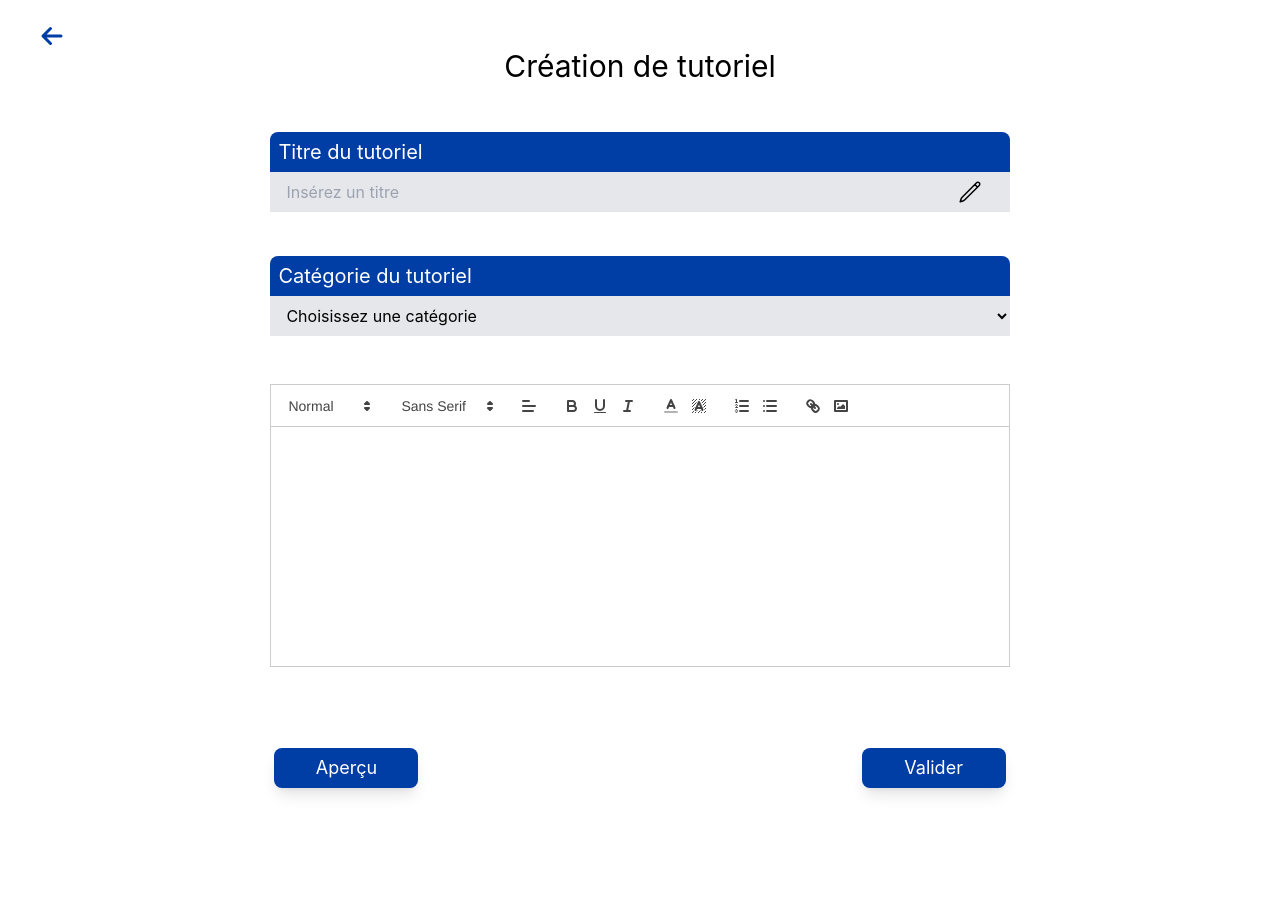
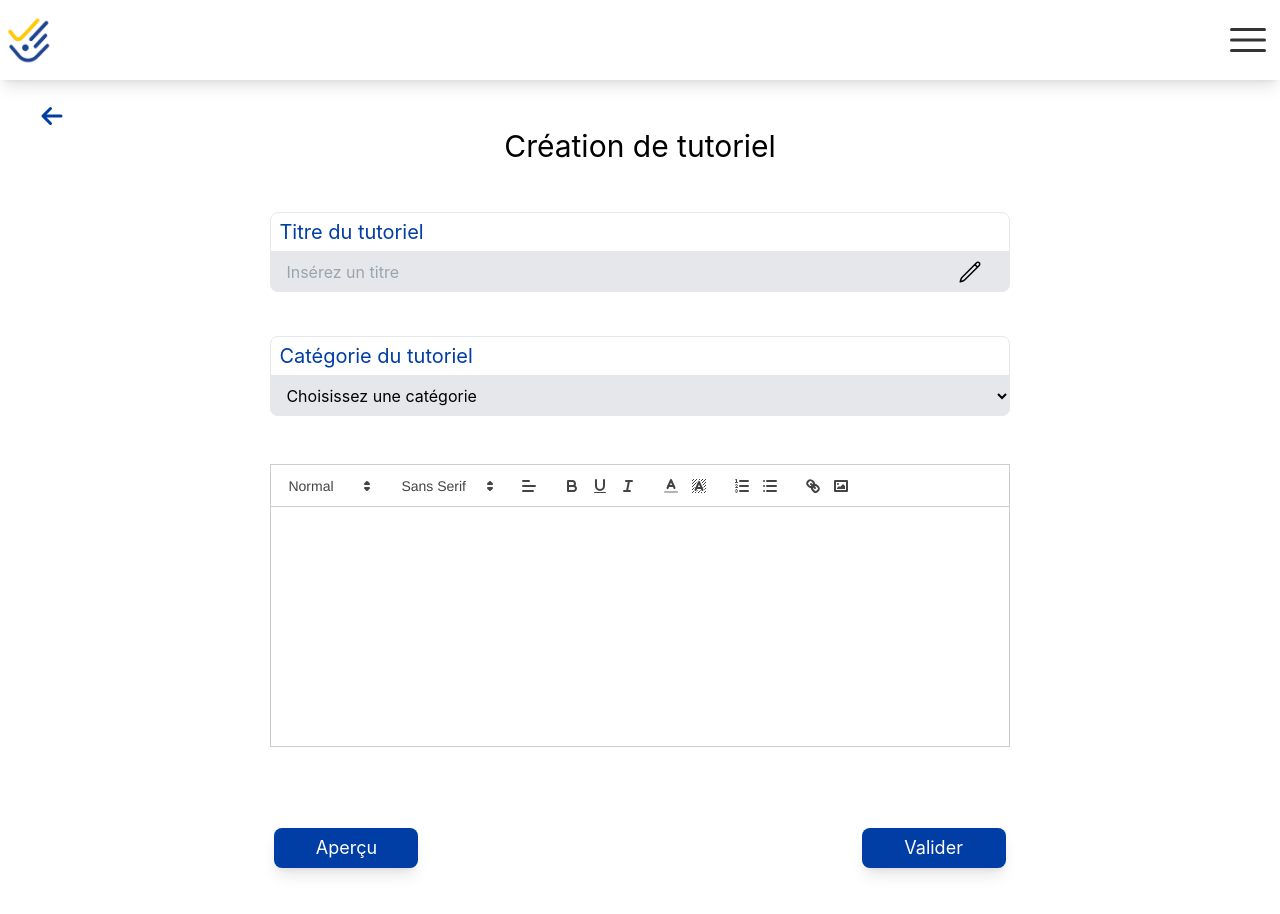
Before and after one commit to WildCodeSchool/P3_La-Poste_Lyon_React_Sept_2022, a React (Vite) app in the folder frontend/: page /creation in a window 1280 px wide. Shown: the top 914 px of the page. Before the commit the page ends 840 px from the top, so only its background shows below. Built offline with nearby package versions, Linux system fonts and the light colour scheme.

Commit message:
Making some changes to creation

```diff
--- a/frontend/src/pages/TutorialCreation.jsx
+++ b/frontend/src/pages/TutorialCreation.jsx
@@ -2,6 +2,7 @@ import React, { useState } from "react";
 import { Link } from "react-router-dom";
 import "react-quill/dist/quill.snow.css";
 import ReactQuill from "react-quill";
+import NavigationBar from "../components/NavigationBar";
 import PreviousButton from "../components/PreviousButton";
 
 function TutorialCreation() {
@@ -203,7 +204,12 @@ function TutorialCreation() {
   const [showModal, setShowModal] = React.useState(false);
 
   return (
-    <section className="m-6 flex flex-col items-center" onSubmit={handleSubmit}>
+    <>
+      <NavigationBar />
+      <section
+        className="m-6 flex flex-col items-center"
+        onSubmit={handleSubmit}
+      >
         <Link to="/">
           {/* This button will link to the Dashboard */}
           <PreviousButton />
@@ -216,7 +222,7 @@ function TutorialCreation() {
           {" "}
           <label
             htmlFor="title"
-          className=" mt-6 text-xl text-white p-2 bg-[#003DA5] rounded-tl-lg rounded-tr-lg h-10  w-full flex justify-start items-center"
+            className=" mt-6 text-xl  text-[#003DA5] p-2 bg-white  border rounded-tl-lg rounded-tr-lg h-10  w-full flex justify-start items-center"
           >
             {confirmTitle === "" ? "Titre du tutoriel" : confirmTitle}
           </label>
@@ -226,7 +232,7 @@ function TutorialCreation() {
             name="title"
             onChange={(event) => setTitle(event.target.value)}
             placeholder="Insérez un titre"
-          className=" border-gray-400  mb-5 p-4 w-full h-10 bg-gray-200"
+            className=" border-gray-400  mb-5 p-4 w-full h-10 rounded-bl-lg rounded-br-lg bg-gray-200"
           />
           <button
             className=" p-2 absolute right-5"
@@ -250,13 +256,13 @@ function TutorialCreation() {
           </button>
           <label
             htmlFor="tutorial-category"
-          className="text-xl mt-6 text-white p-2 bg-[#003DA5] rounded-tl-lg rounded-tr-lg h-10  w-full   flex justify-start items-center"
+            className="text-xl mt-6 text-[#003DA5] p-2 bg-white border rounded-tl-lg rounded-tr-lg h-10  w-full   flex justify-start items-center"
           >
             Catégorie du tutoriel
           </label>
           <select
             id="tutorial-category"
-          className="w-full h-10 bg-gray-200 px-3 mb-6"
+            className="w-full h-10 bg-gray-200 rounded-bl-lg rounded-br-lg px-3 mb-6"
             onChange={handleSelectChange}
           >
             <option selected>Choisissez une catégorie</option>
@@ -281,7 +287,7 @@ function TutorialCreation() {
             {/* Show button */}
             <button
               type="button"
-            className="bg-[#003DA5] text-white m-1 py-1 px-1 rounded-lg shadow-lg h-10 w-36 md:text-lg"
+              className="bg-[#003DA5] hover:shadow hover:bg-[#FFC927] hover:text-black  text-white m-1 py-1 px-1 rounded-lg shadow-lg h-10 w-36 md:text-lg"
               data-modal-toggle="extralarge-modal"
               onClick={() => setShowModal(true)}
             >
@@ -293,7 +299,7 @@ function TutorialCreation() {
               <button
                 type="button"
                 onClick={SubmitForm}
-              className="bg-[#003DA5] text-white m-1 py-1 px-1 rounded-lg shadow-lg h-10 w-36 md:text-lg"
+                className="bg-[#003DA5] hover:shadow hover:bg-[#FFC927] hover:text-black text-white  m-1 py-1 px-1 rounded-lg shadow-lg h-10 w-36 md:text-lg"
               >
                 Valider
               </button>
@@ -333,7 +339,7 @@ function TutorialCreation() {
                     </div>
                     <button
                       type="button"
-                    className="p-1 ml-auto bg-transparent border-0 text-black opacity-5 float-right text-3xl leading-none font-semibold outline-none focus:outline-none"
+                      className="p-1 ml-auto bg-transparent border-0 text-black opacity-5 float-right text-3xl leading-none font-semibold outline-none focus:outline-none hover:shadow hover:bg-[#FFC927] hover:text-black"
                       onClick={() => setShowModal(false)}
                     >
                       <span className="bg-transparent text-black opacity-5 h-6 w-6 text-2xl block outline-none focus:outline-none">
@@ -348,7 +354,7 @@ function TutorialCreation() {
                   {/* footer */}
                   <div className="flex items-center justify-end p-6 border-t border-solid border-slate-200 rounded-b">
                     <button
-                    className="text-[#003DA5] background-transparent font-bold uppercase px-6 py-2 text-sm outline-none focus:outline-none mr-1 mb-1 ease-linear transition-all duration-150"
+                      className="text-[#003DA5] background-transparent font-bold uppercase px-6 py-2 text-sm outline-none focus:outline-none mr-1 mb-1 ease-linear transition-all duration-150  hover:text-[#FFC927]"
                       type="button"
                       onClick={() => setShowModal(false)}
                     >
@@ -362,6 +368,7 @@ function TutorialCreation() {
           </>
         ) : null}
       </section>
+    </>
   );
 }
 
```
Lines whose indentation alone changed are shown as unchanged.
